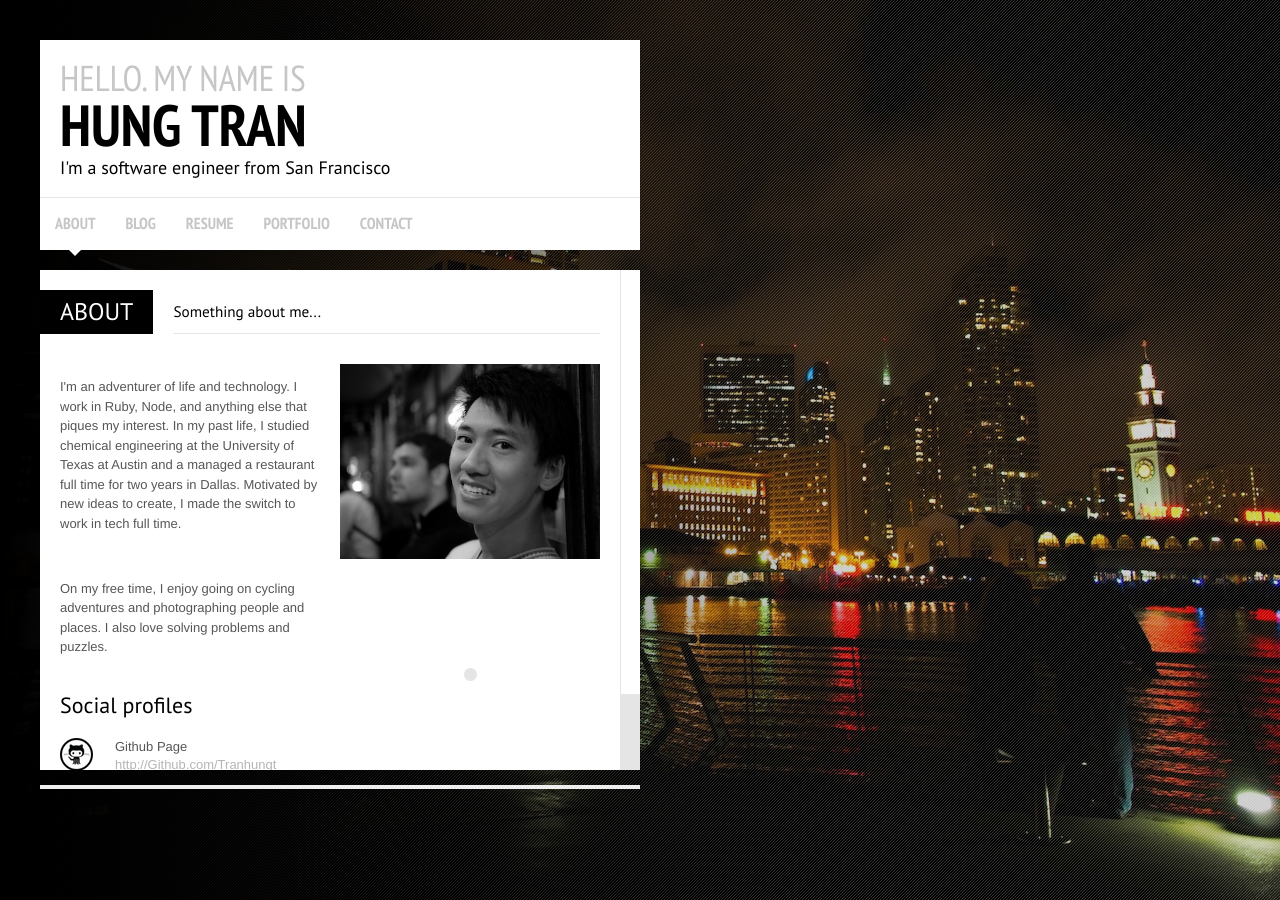
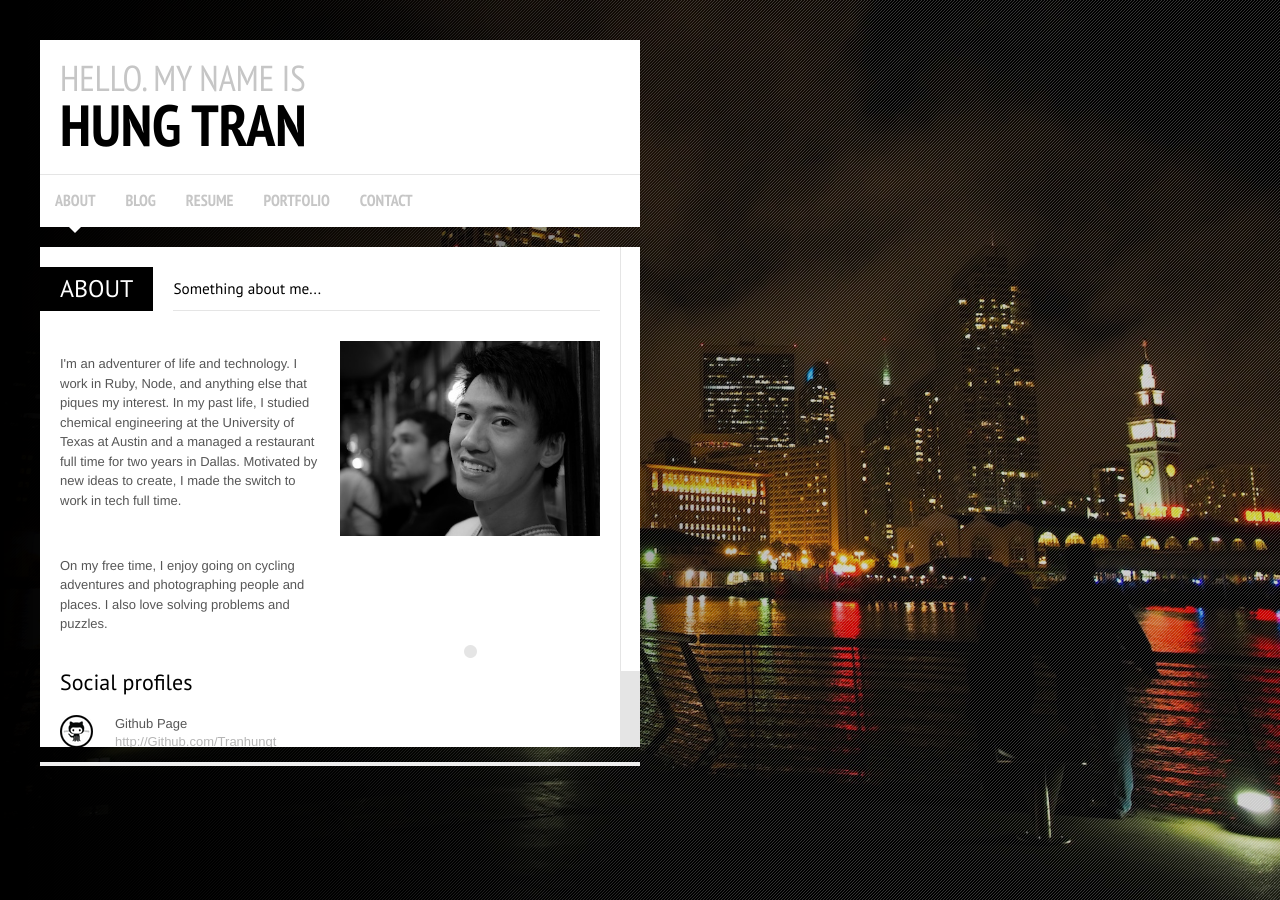
Before and after one commit to tranhungt/tranhungt.github.io, a Jekyll site: the page index.html, which Jekyll copies as it is, in a window 1280 px wide. Built offline with Jekyll 4.4.1, drawn with Linux system fonts in a browser that asks for light colours; some web fonts are replaced; Markdown is read by kramdown in place of the engine named in the settings; some of the changed lines change nothing that is shown.

Commit message:
takes out header

```diff
--- a/index.html
+++ b/index.html
@@ -63,7 +63,7 @@
 					<div class="header-caption">
 						<h3>Hello. My name is</h3>
 						<h1>Hung Tran</h1>
-						<h5>I'm a software engineer from San Francisco</h5>
+						<!-- <h5></h5> -->
 					</div>
 					<!-- /Header Captions -->
 
@@ -665,7 +665,7 @@
 							<div class="page page_7">
 								<div class="page-header">
 									<h2>Blog</h2>
-									<h3>Some of my thoughts...</h3>
+									<h3>Thoughts</h3>
 								</div>
 								<div class="page-content" id="blog_container">
 									<div id="home">
```
